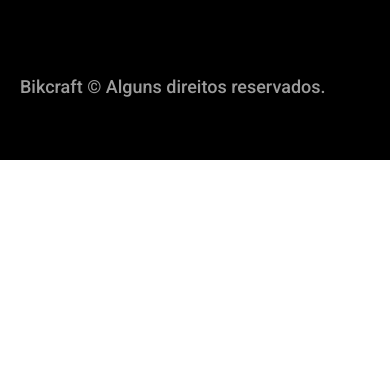
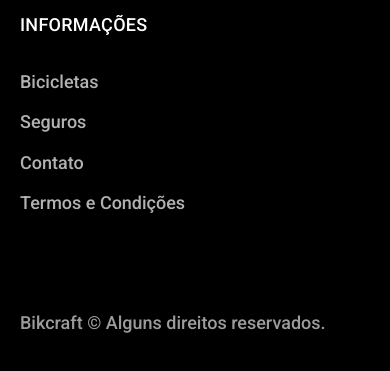
Before and after one commit to gaabrielgr/bikcraft, a plain HTML site: page index.html in a window 390 px wide. Shown: the part 4756-5127 px from the top of the page. Before the commit the page ends 4916 px from the top, so only its background shows below. Drawn offline with Linux system fonts and the light colour scheme.

Commit message:
Finalizado o responsivo do footer da pagina home

```diff
--- a/css/global/footer.css
+++ b/css/global/footer.css
@@ -35,3 +35,18 @@
   grid-column: 1/-1;
   margin-top: 40px;
 }
+
+@media (max-width: 800px) {
+  .footer {
+    grid-template-columns: 1fr 1fr;
+  }
+  .footer > img {
+    display: none;
+  }
+}
+
+@media (max-width: 600px) {
+  .footer {
+    grid-template-columns: 1fr;
+  }
+}
--- a/index.html
+++ b/index.html
@@ -180,12 +180,14 @@
       </div>
       <div class="footer-informacoes">
         <h3 class="font-2-l-b cor-0">Informações</h3>
+        <nav>
           <ul class="cor-5 font-2-m">
             <li><a href="./bicicletas.html">Bicicletas</a></li>
             <li><a href="./seguros.html">Seguros</a></li>
             <li><a href="./contato.html">Contato</a></li>
             <li><a href="./termos.html">Termos e Condições</a></li>
           </ul>
+        </nav>
       </div>
       <p class="footer-copy font-2-m cor-6 footer-c">Bikcraft © Alguns direitos reservados.</p>
     </div>
```
Lines whose indentation alone changed are shown as unchanged.
